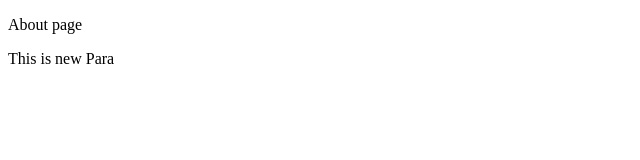
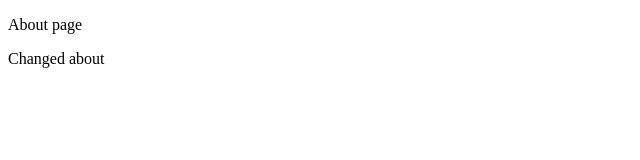
Before and after one commit to HemaSundaramoorthy/gitdemo, a plain HTML site: page about.html in a window 1280 px wide. Shown: the full height of the page, 0-640 px from the left. Drawn offline with Linux system fonts and the light colour scheme.

Commit message:
about commit

```diff
--- a/about.html
+++ b/about.html
@@ -7,6 +7,6 @@
 </head>
 <body>
     <p>About page</p>
-    <p>This is new Para</p>
+    <p>Changed about</p>
 </body>
 </html>
```
